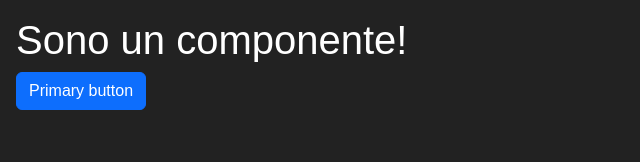
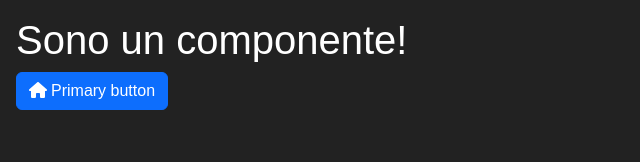
Before and after one commit to LorenzoMonteforte/laravel-vue-router, a Vue app: page / in a window 1280 px wide. Shown: the top 162 px of the page, without its empty margins (0-640 px from the left). Built offline with nearby package versions, Linux system fonts and the light colour scheme.

Commit message:
feat: add all fontawesome icons

```diff
--- a/src/App.vue
+++ b/src/App.vue
@@ -34,7 +34,10 @@ export default {
 	<main>
 		<AppComponent />
 
-		<button class="btn btn-primary">Primary button</button>
+		<button class="btn btn-primary">
+			<font-awesome-icon icon="fa-solid fa-home" class="me-1" />
+			<span>Primary button</span>
+		</button>
 	</main>
 </template>
 
--- a/src/main.js
+++ b/src/main.js
@@ -11,10 +11,13 @@ import { library } from '@fortawesome/fontawesome-svg-core'
 import { FontAwesomeIcon } from '@fortawesome/vue-fontawesome'
 
 /* import specific icons */
-import { faHome } from '@fortawesome/free-solid-svg-icons'
+import * as solidIcons from '@fortawesome/free-solid-svg-icons'
+import * as regularIcons from '@fortawesome/free-regular-svg-icons'
+import * as brandIcons from '@fortawesome/free-brands-svg-icons'
 
-/* add icons to the library */
-library.add(faHome);
+library.add(solidIcons.fas);
+library.add(regularIcons.far);
+library.add(brandIcons.fab);
 
 window.vue = {};
 window.vue.App = createApp(App)
--- a/vite.config.js
+++ b/vite.config.js
@@ -4,5 +4,5 @@ import vue from '@vitejs/plugin-vue'
 // https://vitejs.dev/config/
 export default defineConfig({
   plugins: [vue()],
-  // root: path.resolve(__dirname, 'src'), //ToDo: necessario?
+  //ToDo: aggiungere resolve alias per @
 })
```
